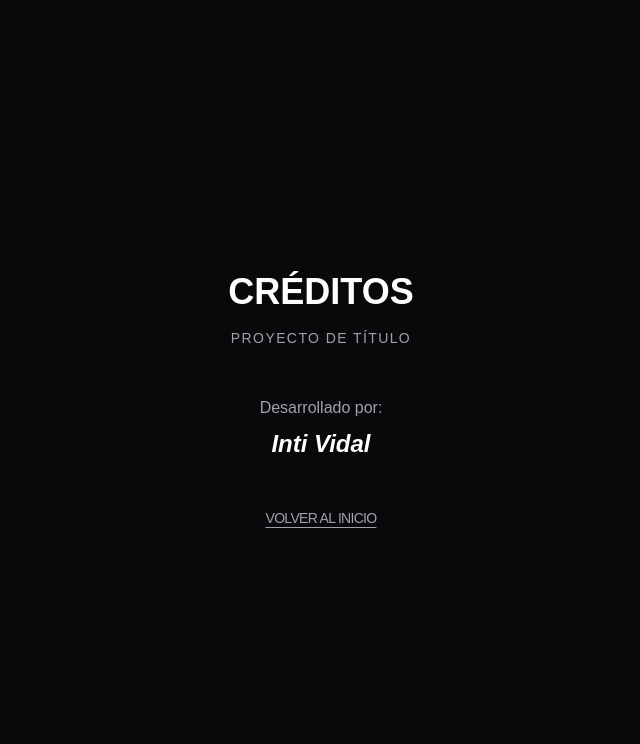
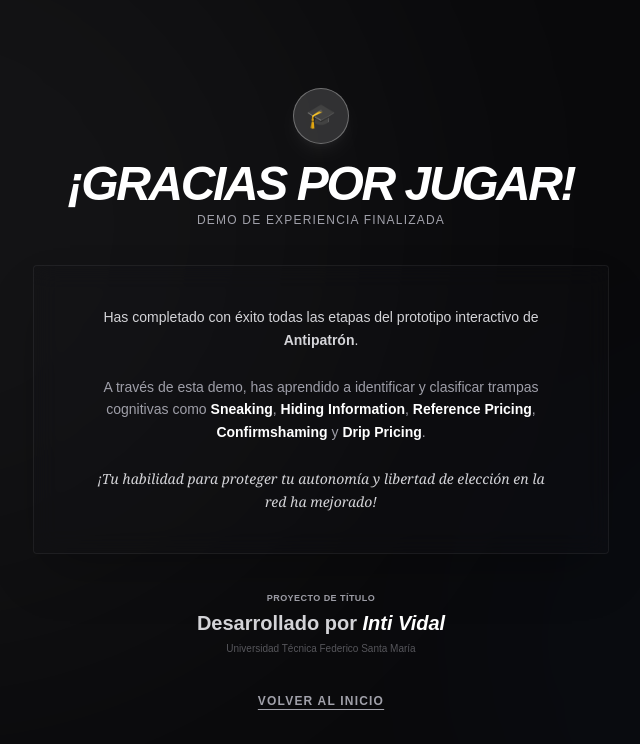
Before and after one commit to RealPingu/proyecto-memoria, a Next.js app: page /credits in a window 1280 px wide. Shown: the top 744 px of the page, without its empty margins (319-959 px from the left). Built offline with nearby package versions, Linux system fonts and the light colour scheme.

Commit message:
feat: implementar flujo de agradecimiento de fin de demo, intro intermedia post-test y redirecciones de post-test

```diff
--- a/app/credits/page.tsx
+++ b/app/credits/page.tsx
@@ -1,24 +1,110 @@
+'use client';
+
 import Link from "next/link";
+import { motion } from 'framer-motion';
 
 export default function CreditsPage() {
     return (
-        <div className="flex flex-col h-screen w-full items-center justify-center bg-game-bg text-game-text p-6 text-center space-y-12 overflow-hidden">
-            <div className="shrink-0 space-y-4">
-                <h1 className="text-3xl md:text-4xl font-bold uppercase text-game-accent">Créditos</h1>
-                <p className="text-game-muted uppercase tracking-widest text-xs md:text-sm">Proyecto de Título</p>
+        <div className="flex flex-col h-screen w-full items-center justify-center bg-game-bg text-game-text p-4 md:p-6 overflow-hidden relative font-sans">
+
+            {/* Background glowing/pulsing light circles for premium feel */}
+            <div className="absolute inset-0 overflow-hidden pointer-events-none">
+                <motion.div
+                    animate={{
+                        scale: [1, 1.2, 1],
+                        opacity: [0.15, 0.25, 0.15]
+                    }}
+                    transition={{
+                        repeat: Infinity,
+                        duration: 8,
+                        ease: "easeInOut"
+                    }}
+                    className="absolute -top-[20%] -left-[10%] w-[60%] aspect-square rounded-full bg-game-accent/20 blur-[120px]"
+                />
+                <motion.div
+                    animate={{
+                        scale: [1.2, 1, 1.2],
+                        opacity: [0.1, 0.2, 0.1]
+                    }}
+                    transition={{
+                        repeat: Infinity,
+                        duration: 10,
+                        ease: "easeInOut"
+                    }}
+                    className="absolute -bottom-[20%] -right-[10%] w-[50%] aspect-square rounded-full bg-blue-500/10 blur-[100px]"
+                />
             </div>
 
-            <div className="space-y-2 shrink-0">
-                <p className="text-game-muted text-sm md:text-base">Desarrollado por:</p>
-                <p className="text-xl md:text-2xl font-semibold text-game-accent italic">Inti Vidal</p>
+            <div className="flex flex-col h-full max-w-xl w-full mx-auto justify-between py-8 md:py-16 relative z-10">
+
+                {/* 1. Header with custom icon and main title */}
+                <motion.header
+                    initial={{ opacity: 0, y: -20 }}
+                    animate={{ opacity: 1, y: 0 }}
+                    transition={{ duration: 0.8 }}
+                    className="text-center space-y-4 shrink-0"
+                >
+                    <div className="w-14 h-14 mx-auto rounded-full bg-game-accent/15 border border-game-accent/30 flex items-center justify-center shadow-lg shadow-game-accent/5">
+                        <span className="text-game-accent text-2xl font-bold">🎓</span>
+                    </div>
+                    <div className="space-y-1">
+                        <h1 className="text-3xl md:text-5xl font-black uppercase italic tracking-tighter text-game-accent">
+                            ¡Gracias por jugar!
+                        </h1>
+                        <p className="text-game-muted uppercase tracking-widest text-[9px] md:text-xs">
+                            Demo de Experiencia Finalizada
+                        </p>
+                    </div>
+                </motion.header>
+
+                {/* 2. Central Content Card with glassmorphism */}
+                <motion.main
+                    initial={{ opacity: 0, scale: 0.95 }}
+                    animate={{ opacity: 1, scale: 1 }}
+                    transition={{ delay: 0.3, duration: 0.6 }}
+                    className="flex-1 flex flex-col items-center justify-center my-6"
+                >
+                    <div className="bg-game-surface/20 p-6 md:p-10 border border-game-muted/10 rounded-sm shadow-2xl space-y-6 w-full text-center backdrop-blur-md">
+                        <p className="text-zinc-300 text-xs md:text-sm leading-relaxed max-w-md mx-auto">
+                            Has completado con éxito todas las etapas del prototipo interactivo de <strong>Antipatrón</strong>.
+                        </p>
+                        <p className="text-zinc-400 text-xs md:text-sm leading-relaxed max-w-md mx-auto">
+                            A través de esta demo, has aprendido a identificar y clasificar trampas cognitivas como
+                            <span className="text-game-accent font-semibold"> Sneaking</span>,
+                            <span className="text-game-accent font-semibold"> Hiding Information</span>,
+                            <span className="text-game-accent font-semibold"> Reference Pricing</span>,
+                            <span className="text-game-accent font-semibold"> Confirmshaming</span> y
+                            <span className="text-game-accent font-semibold"> Drip Pricing</span>.
+                        </p>
+                        <p className="text-zinc-300 text-xs md:text-sm leading-relaxed max-w-md mx-auto italic font-serif">
+                            ¡Tu habilidad para proteger tu autonomía y libertad de elección en la red ha mejorado!
+                        </p>
+                    </div>
+                </motion.main>
+
+                {/* 3. Footer / Credits & Back Button */}
+                <motion.footer
+                    initial={{ opacity: 0 }}
+                    animate={{ opacity: 1 }}
+                    transition={{ delay: 0.6 }}
+                    className="space-y-8 shrink-0 text-center"
+                >
+                    <div className="space-y-1">
+                        <p className="text-game-muted uppercase tracking-wider text-[9px] font-bold">Proyecto de Título</p>
+                        <p className="text-lg md:text-xl font-bold text-zinc-300">
+                            Desarrollado por <span className="text-game-accent italic font-semibold">Inti Vidal</span>
+                        </p>
+                        <p className="text-[10px] text-game-muted/50 font-mono">Universidad Técnica Federico Santa María</p>
                     </div>
 
                     <Link
                         href="/"
-                className="text-xs md:text-sm uppercase tracking-tighter text-game-muted hover:text-game-accent transition-colors underline underline-offset-4 shrink-0"
+                        className="inline-block text-xs uppercase tracking-widest text-game-muted hover:text-game-accent hover:scale-105 active:scale-95 transition-all underline underline-offset-4 font-bold"
                     >
                         Volver al inicio
                     </Link>
+                </motion.footer>
+            </div>
         </div>
     );
 }
--- a/app/game/narrative/data.ts
+++ b/app/game/narrative/data.ts
@@ -897,7 +897,8 @@ export const NARRATIVE_NODES: Record<string, DialogueNode> = {
       aspectRatio: 'aspect-video',
       color: 'from-cyan-950/30 via-zinc-900/50 to-black border-cyan-900/20 text-cyan-400',
       label: 'Fin de la Demo de Narrativa.'
-    }
+    },
+    next: 'post-test-intro'
   }
 
 };
--- a/app/game/narrative/page.tsx
+++ b/app/game/narrative/page.tsx
@@ -195,6 +195,10 @@ export default function NarrativeIntroPage() {
 
   // Función para avanzar de nodo (actualizando el historial interno)
   const advanceNode = (nextId: string) => {
+    if (nextId === 'post-test-intro') {
+      router.push('/marking/post-intro');
+      return;
+    }
     if (NARRATIVE_NODES[nextId]) {
       setHistory(prev => [...prev, currentNodeId]);
       setCurrentNodeId(nextId);
--- a/app/marking/test/page.tsx
+++ b/app/marking/test/page.tsx
@@ -116,7 +116,7 @@ function MarkingTestContent() {
             setCurrentStep(prev => prev + 1);
             setMode('context');
         } else {
-            router.push(isPostTest ? '/game/results' : '/game/narrative/instructions');
+            router.push(isPostTest ? '/credits' : '/game/narrative/instructions');
         }
     };
 
```
Also changed, not shown: app/marking/post-intro/page.tsx (added, +79 -0 lines). Lines whose indentation alone changed are shown as unchanged.
